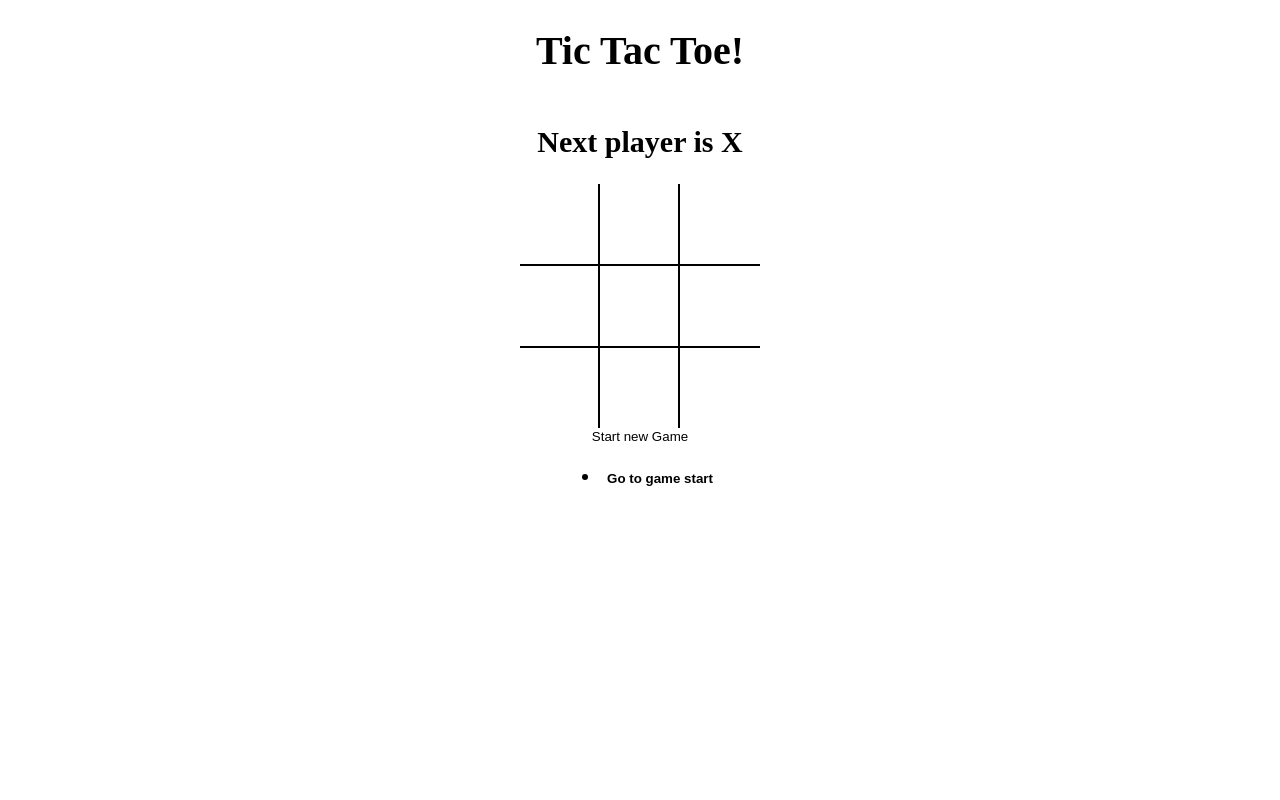
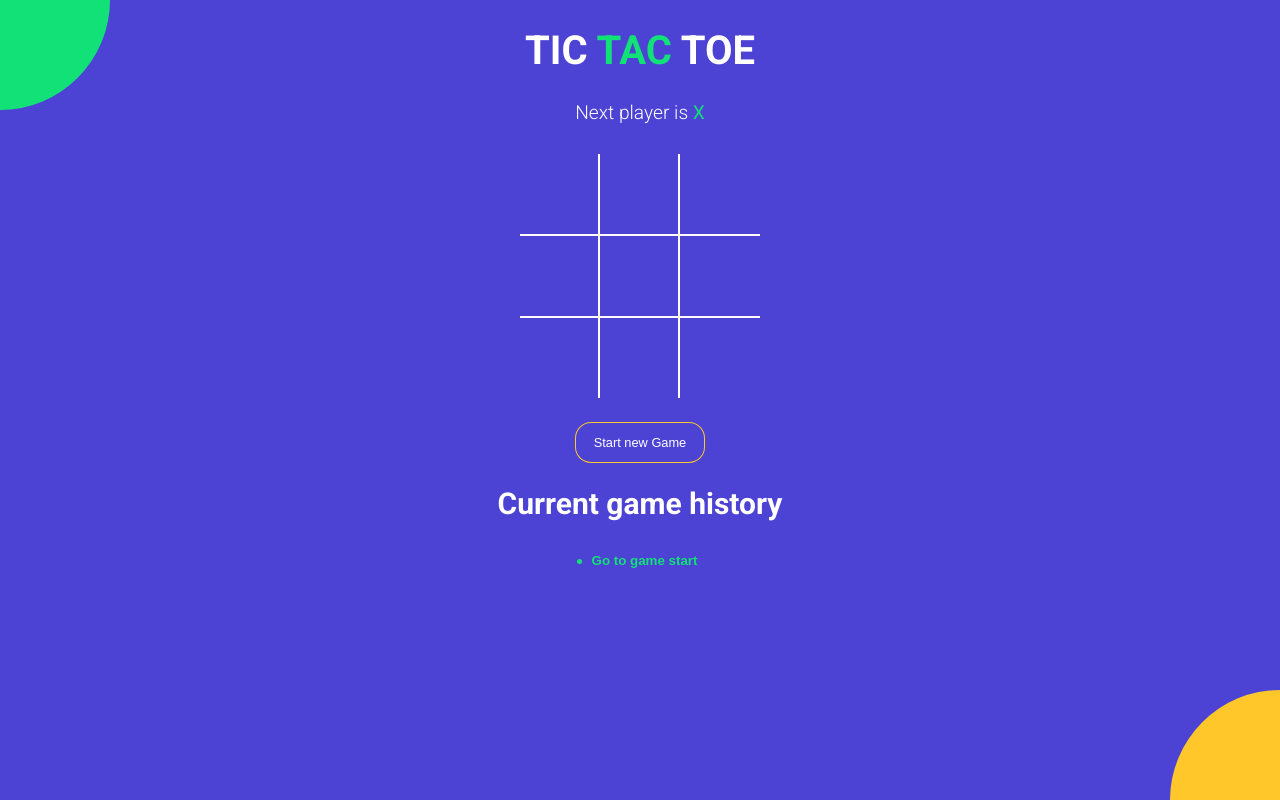
Before and after one commit to deepak5204/tictactoe, a React (Vite) app: page / in a window 1280 px wide. Built offline with nearby package versions, Linux system fonts and the light colour scheme.

Commit message:
Styled the entire app

```diff
--- a/index.html
+++ b/index.html
@@ -1,7 +1,14 @@
 <!DOCTYPE html>
 <html>
   <head>
-    <title>React Vite Micro App</title>
+    <meta charset="UTF-8" />
+<meta name="viewport" content="width=device-width, initial-scale=1.0" />
+<meta http-equiv="X-UA-Compatible" content="ie=edge" />
+<link
+  href="https://fonts.googleapis.com/css?family=Roboto:300,400,700&display=swap"
+  rel="stylesheet"
+/>
+<title>TIC TAC TOE</title>
   </head>
   <body>
     <div id="root"></div>
--- a/src/App.jsx
+++ b/src/App.jsx
@@ -52,11 +52,17 @@
 
   return (
     <div className="app">
-      <h1>Tic Tac Toe!</h1>
+      <h1>TIC <span className="text-green">TAC</span> TOE</h1>
       <StatusMessage winner = {winner} current = {current} />
       <Board board ={current.board} handleSquareClick = {handleSquareClick } winningSquare ={winningSquare} />
-      <button type="button" onClick={onNewGame}>Start new Game</button>
+      <button type="button" onClick={onNewGame} className={`btn-reset ${winner ? 'active' : ''}`}>
+        Start new Game
+        </button>
+        <h2 style={{fontWeiht: "normal"}}>
+          Current game history
+        </h2>
       <History history={history} moveTo = {moveTo} currentMove = {currentMove} />
+      <div className="bg-balls" />
     </div>
   );
 };
--- a/src/components/History.jsx
+++ b/src/components/History.jsx
@@ -2,15 +2,14 @@
 
 const History = ({ history, moveTo, currentMove }) => {
   return (
-    <ul>
+    <div className='history-wrapper'>
+    <ul className='history'>
         {
             history.map((_,move)=>{
             return (
             <li key={move}>
                 <button
-                style={{
-                    fontWeight: move === currentMove ? 'bold' : 'normal',
-                }}
+                className={` btn-move ${move === currentMove ? 'active' : ""} `}
                 type='button' onClick={()=>{
                     moveTo(move)
                 }}>
@@ -22,6 +21,7 @@
         }
 
     </ul>
+    </div>
   )
 }
 
--- a/src/components/Square.jsx
+++ b/src/components/Square.jsx
@@ -2,8 +2,9 @@
 
 const Square = ({value, onClick, isWinningSquare}) => {
   return (
-    <button type="button" className='square'
+    <button type="button"
       onClick = {onClick}
+      className={` square ${isWinningSquare ? 'winning' : ''} ${value === 'X' ? 'text-green' : 'text-orange'}`}
       style={{fontWeight: isWinningSquare ? 'bold' : 'normal'}}
      >
       {value}
--- a/src/components/StatusMessage.jsx
+++ b/src/components/StatusMessage.jsx
@@ -5,11 +5,23 @@
     const noMoveLeft = current.board.every(el=> el !== null)
 
     return (
-      <h2>
-        {winner && `winner is ${winner}`}
-        {!winner && !noMoveLeft && `Next player is ${current.isXNext ? 'X' : 'O'}` }
-        {!winner && noMoveLeft && 'X and O tied'}
-      </h2>
+      <div className='status-message'>
+        {winner && (<>
+          winner is {' '}
+          <span className={winner === 'X' ? 'text-green' : 'text-orange'}>
+          {winner}
+          </span>
+        </>)}
+        {!winner &&
+        !noMoveLeft &&
+        <>
+        Next player is <span className={current.isXNext ? 'text-green' : 'text-orange'}>{current.isXNext ? 'X' : 'O'} </span>
+        </>
+         }
+        {!winner && noMoveLeft && <>
+        <span className='text-green'>X</span> and <span className='text-orange'>O</span>
+        </>}
+      </div>
 
   )
 }
--- a/src/styles/root.scss
+++ b/src/styles/root.scss
@@ -1,4 +1,11 @@
+$green: #12e177;
+$orange: #ffc72a;
+$blue: #4c43d4;
+
 body {
+  font-family: 'Roboto', sans-serif;
+  background-color: $blue;
+  color: #fff;
   padding: 0;
   margin: 0;
 }
@@ -19,18 +26,83 @@
   align-items: center;
 }
 
+.text-green {
+  color: $green;
+}
+
+.text-orange {
+  color: $orange;
+}
+
+.history-wrapper {
+  width: 300px;
+  text-align: center;
+  margin-bottom: 20px;
+  .history {
+    display: inline-block;
+    padding: 0;
+    margin: 0;
+    li {
+      list-style: none;
+      text-align: left;
+      &:before {
+        content: '';
+        border-radius: 50%;
+        display: inline-block;
+        height: 5px;
+        width: 5px;
+        background-color: $green;
+        margin-right: 4px;
+        margin-bottom: 1px;
+      }
+
+      .btn-move {
+    	  color: #fff;
+        &.active {
+          font-weight: bold;
+          color: $green;
+        }
+      }
+    }
+  }
+}
+
+.status-message {
+	margin-bottom: 30px;
+	font-size: 1.2rem;
+	font-weight: lighter;
+	span {
+	  font-weight: normal;
+	}
+}
+
+.btn-reset {
+  font-size: 0.8rem;
+  color: #fff;
+  border-radius: 15px;
+  padding: 12px 18px;
+  margin-top: 25px;
+  transition: all 0.2s;
+  background-color: $blue;
+  box-shadow: 0px 0px 0px 1px $orange;
+  &.active {
+    background-color: $orange;
+    box-shadow: none;
+  }
+}
+
 .board {
   .board-row {
     display: flex;
     flex-direction: row;
-      border-bottom: 2px solid #000;
+    border-bottom: 2px solid #fff;
     &:last-child {
       border-bottom: none;
     }
     .square {
       width: 80px;
       height: 80px;
-        border-right: 2px solid #000;
+      border-right: 2px solid #fff;
       font-size: 2.5rem;
       padding: 0;
       overflow: hidden;
@@ -38,6 +110,63 @@
       &:last-child {
         border-right: none;
       }
+      &.winning {
+			  animation: scaleText 1.4s infinite;
+			  @keyframes scaleText {
+			    0% {
+			      transform: 2.5rem;
+			    }
+			    50% {
+			      font-size: 3.5rem;
+			    }
+			    100% {
+			      font-size: 2.5rem;
 			    }
 			  }
 			}
+    }
+  }
+}
+
+.bg-balls {
+  position: fixed;
+  top: 0;
+  left: 0;
+  right: 0;
+  bottom: 0;
+  min-width: 100%;
+  z-index: -1;
+
+  &:before,
+  &:after {
+    content: '';
+    position: absolute;
+    width: 150px;
+    height: 150px;
+    border-radius: 50%;
+  }
+
+  &:before {
+    background-color: $orange;
+    right: -75px;
+    bottom: -75px;
+    @media screen and (min-width: 476px) {
+      width: 220px;
+      height: 220px;
+      right: -110px;
+      bottom: -110px;
+    }
+  }
+
+  &:after {
+    background-color: $green;
+    top: -75px;
+    left: -75px;
+    @media screen and (min-width: 476px) {
+      width: 220px;
+      height: 220px;
+      top: -110px;
+      left: -110px;
+    }
+  }
+}
```
Lines whose indentation alone changed are shown as unchanged.
